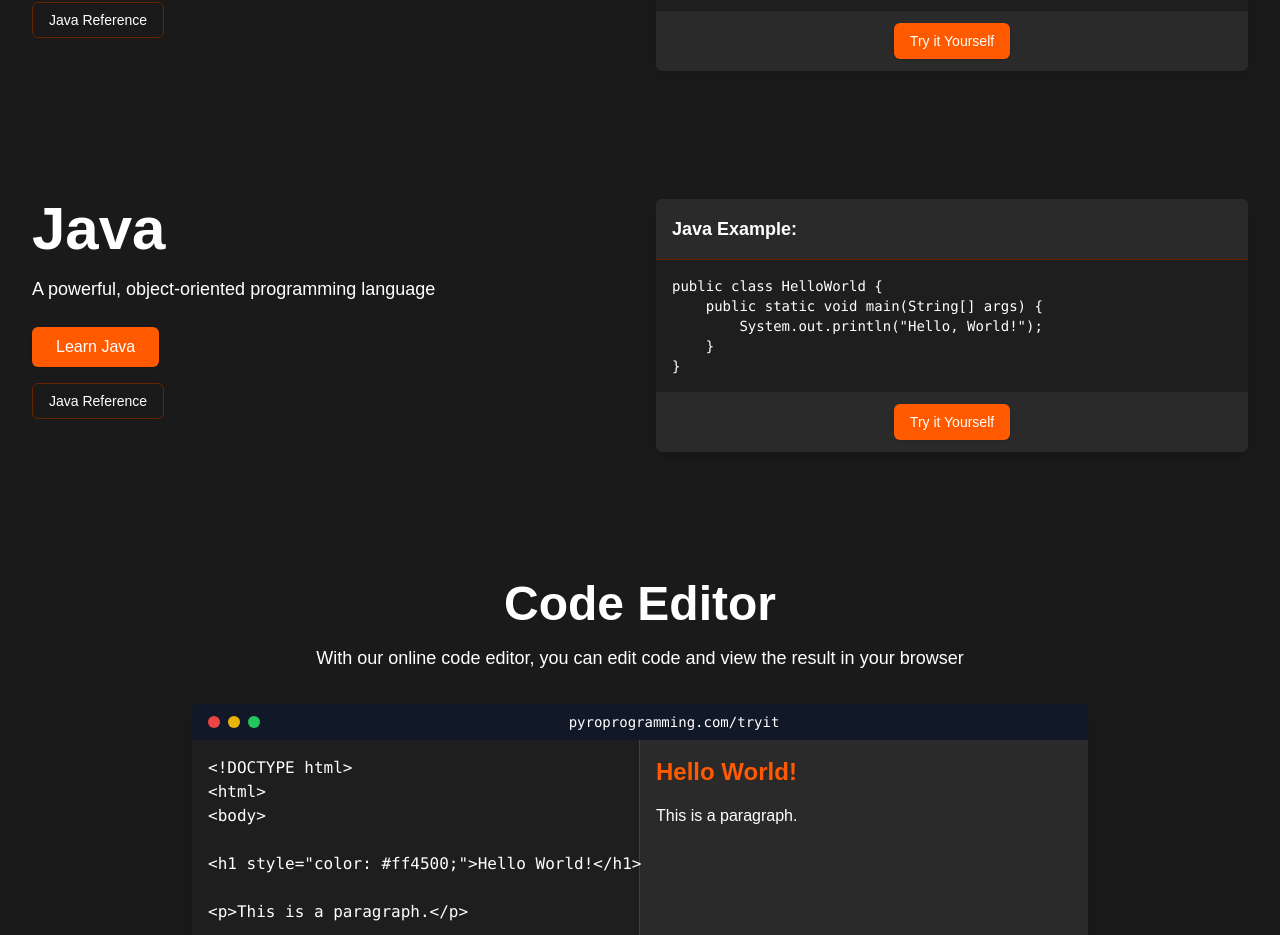
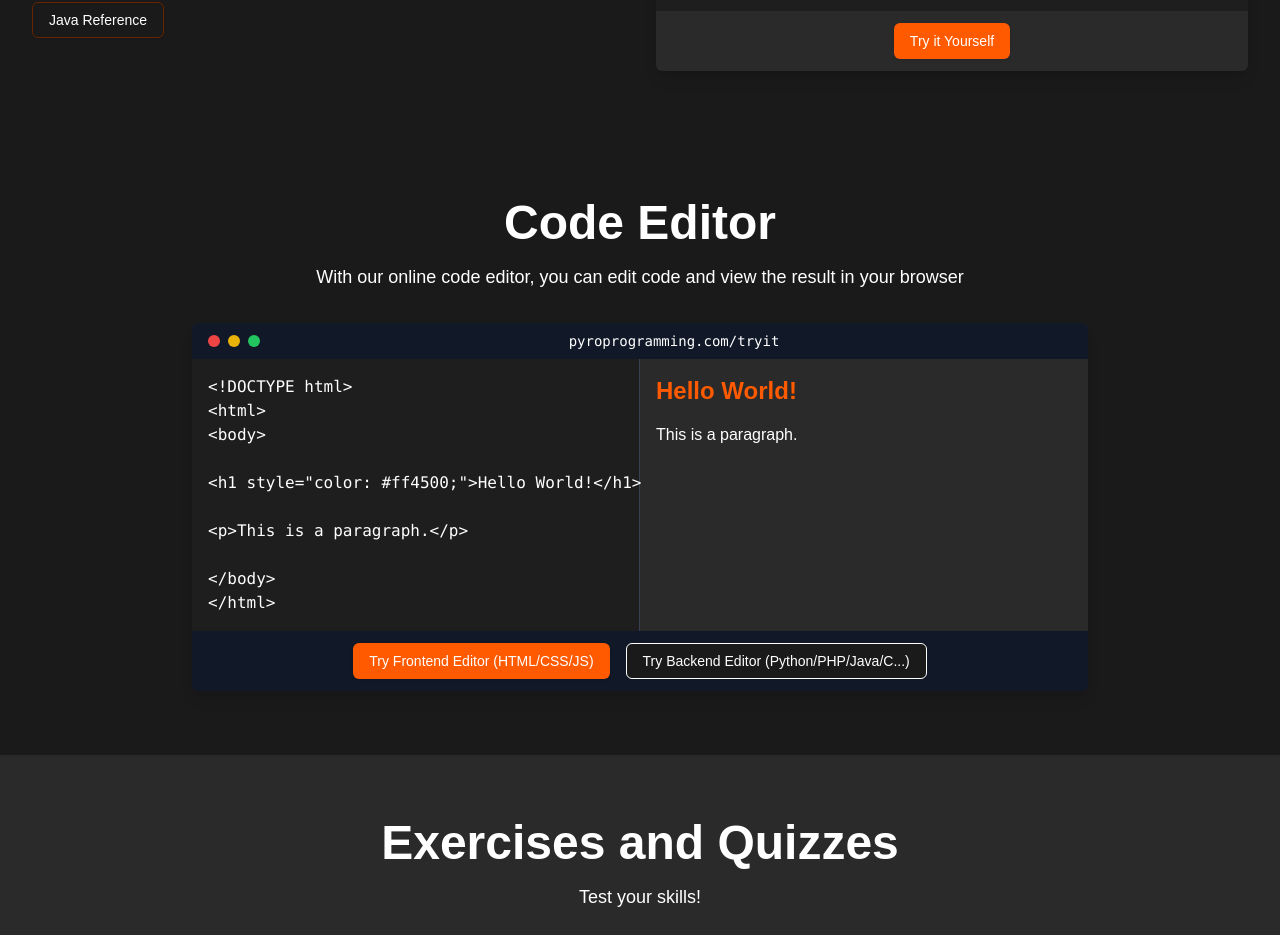
Before and after one commit to 321EZ123/PyroProgramming, a Next.js app: page /tutorials in a window 1280 px wide. Shown: the part 2605-3540 px from the top of the page. Built offline with nearby package versions, Linux system fonts and the light colour scheme.

Commit message:
extra java section gone

```diff
--- a/src/app/tutorials/page.tsx
+++ b/src/app/tutorials/page.tsx
@@ -157,18 +157,6 @@ p {
 }`}
       />
 
-      {/* SQL Section */}
-      <TutorialSection
-        title="Java"
-        description="A powerful, object-oriented programming language"
-        bgClass="bg-background"
-        code={`public class HelloWorld {
-    public static void main(String[] args) {
-        System.out.println("Hello, World!");
-    }
-}`}
-      />
-
       {/* Code Editor Section */}
       <section className="w-full py-16 bg-background">
         <div className="container mx-auto px-4 sm:px-6 lg:px-8 text-center">
```
